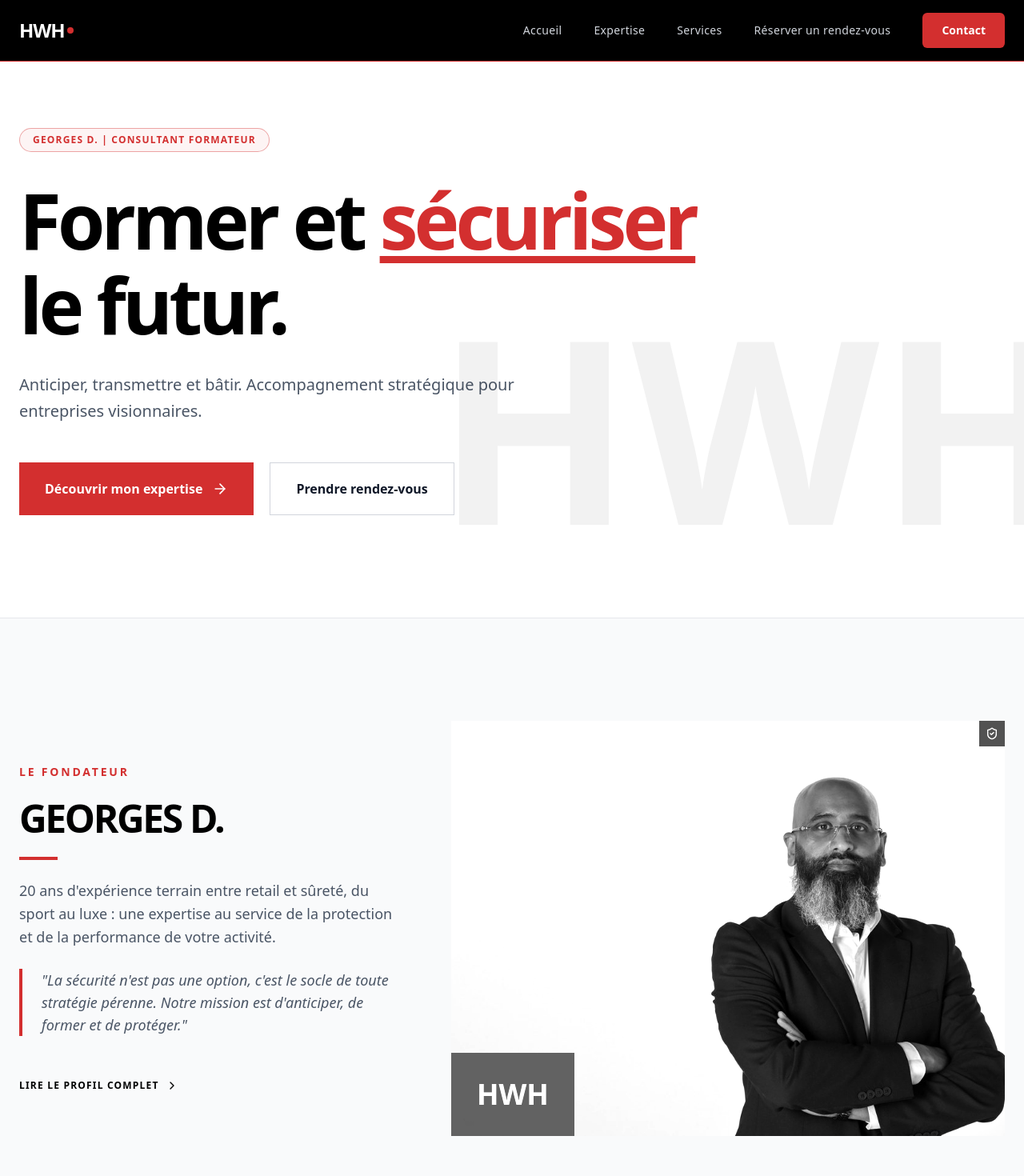
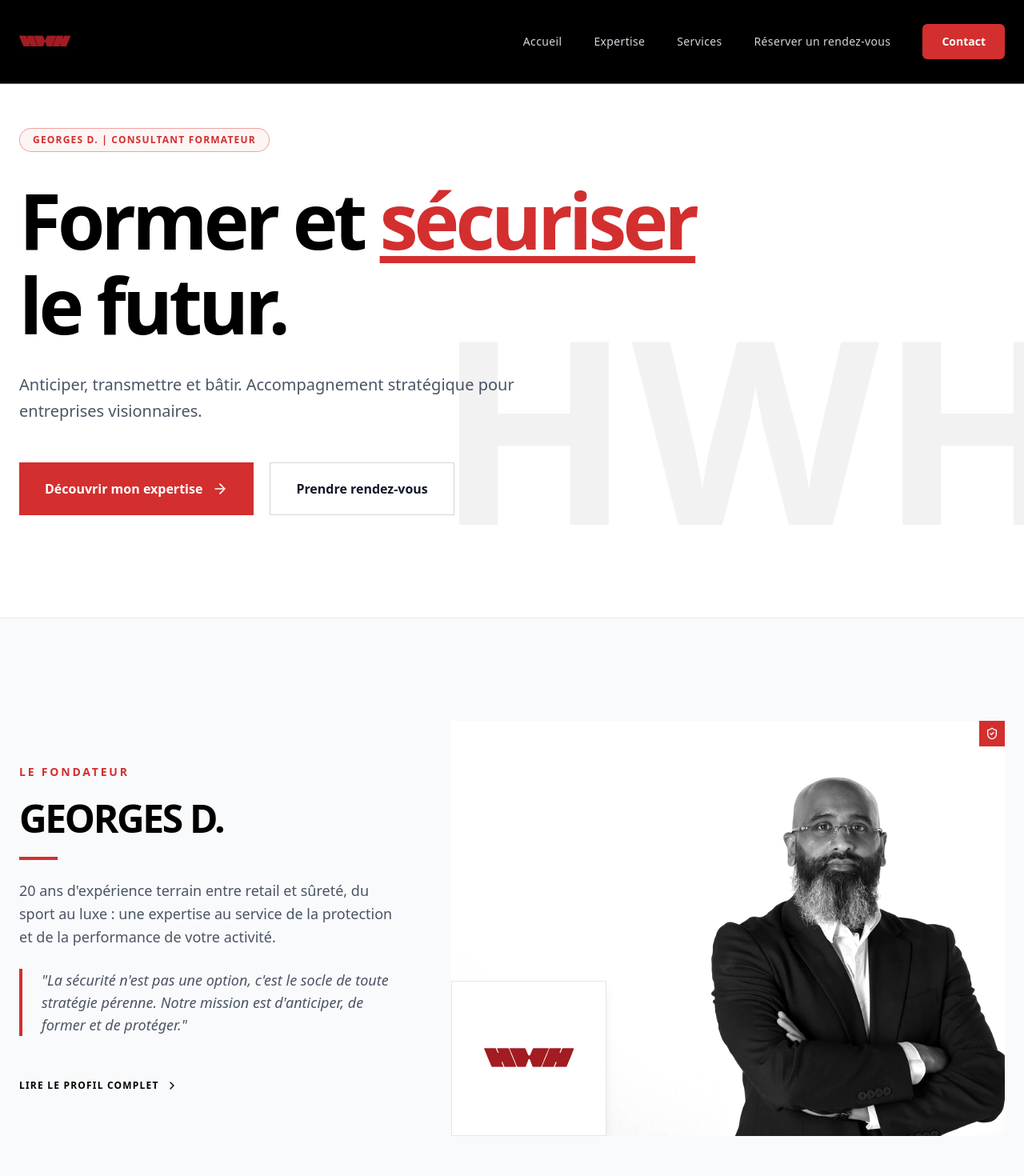
Before and after one commit to YannickMatongo/hwh, a React (Vite) app: page / in a window 1280 px wide. Shown: the top 1470 px of the page at 80% size. Built offline with nearby package versions, Linux system fonts and the light colour scheme.

Commit message:
Ajout du logo SVG haute qualite (header, founder, footer)

```diff
--- a/src/components/Footer.tsx
+++ b/src/components/Footer.tsx
@@ -6,8 +6,8 @@ export default function Footer() {
     <footer className="bg-black border-t-[12px] border-[#D32F2F] pt-12 sm:pt-16 md:pt-20 pb-8 sm:pb-12 px-4 sm:px-6">
       <div className="max-w-7xl mx-auto">
         <div className="flex flex-col md:flex-row justify-between items-center gap-8 sm:gap-10 md:gap-12 mb-10 sm:mb-12 md:mb-16 px-0 sm:px-6">
-          <div className="text-4xl sm:text-5xl font-black italic tracking-tighter text-white">
-            HWH
+          <div className="flex items-center">
+            <img src="/logo.svg" alt="HWH Consulting" className="h-16 sm:h-20 w-auto object-contain" />
           </div>
 
           <div className="flex flex-col items-center gap-5 sm:gap-6">
--- a/src/components/Founder.tsx
+++ b/src/components/Founder.tsx
@@ -46,18 +46,18 @@ export default function Founder() {
             transition={{ duration: 0.6, delay: 0.1, ease: "easeOut" }}
             className="lg:col-span-7 order-1 lg:order-2"
           >
-            <div className="relative aspect-[4/3] w-full overflow-hidden grayscale brightness-105 contrast-110">
+            <div className="relative aspect-[4/3] w-full overflow-hidden">
               <img
                 src="/george.jpg"
                 alt="Georges D., fondateur et consultant en sûreté chez HWH Consulting"
                 loading="lazy"
-                className="w-full h-full object-cover"
+                className="w-full h-full object-cover grayscale brightness-105 contrast-110"
               />
               <div className="absolute top-0 right-0 w-8 h-8 bg-[#D32F2F] flex items-center justify-center">
                 <ShieldCheck size={16} className="text-white" />
               </div>
-              <div className="absolute bottom-0 left-0 p-8 bg-[#D32F2F]/90 text-white font-black text-4xl hidden md:block">
-                HWH
+              <div className="absolute bottom-0 left-0 p-10 bg-white border border-gray-200 shadow-lg text-white font-black text-4xl hidden md:block">
+                <img src="/logo.svg" alt="HWH" className="h-28 w-auto object-contain" />
               </div>
             </div>
           </motion.div>
--- a/src/components/Header.tsx
+++ b/src/components/Header.tsx
@@ -43,9 +43,9 @@ export default function Header() {
 
   return (
     <header className="fixed top-0 left-0 w-full z-50 bg-black border-b border-[#D32F2F]">
-      <div className="max-w-7xl mx-auto px-4 sm:px-6 py-3 sm:py-4 flex justify-between items-center">
-        <Link to="/" className="text-xl sm:text-2xl font-bold tracking-tighter flex items-center text-white cursor-pointer">
-          HWH<span className="w-2 h-2 bg-[#D32F2F] rounded-full ml-1"></span>
+      <div className="max-w-7xl mx-auto px-4 sm:px-6 py-4 sm:py-5 flex justify-between items-center">
+        <Link to="/" className="flex items-center cursor-pointer">
+          <img src="/logo.svg" alt="HWH Consulting" className="h-14 sm:h-16" />
         </Link>
 
         <nav className="hidden md:flex items-center gap-10">
@@ -103,7 +103,7 @@ export default function Header() {
             >
               <X className="w-6 h-6 stroke-[1.5]" />
             </button>
-            <img src="/logo.png" alt="Logo HWH Consulting" loading="lazy" className="h-8" />
+            <img src="/logo.svg" alt="Logo HWH Consulting" loading="lazy" className="h-14" />
             <div className="w-8" aria-hidden="true" />
           </div>
 
```
Also changed, not shown: public/logo.png, public/logo.svg (added).
